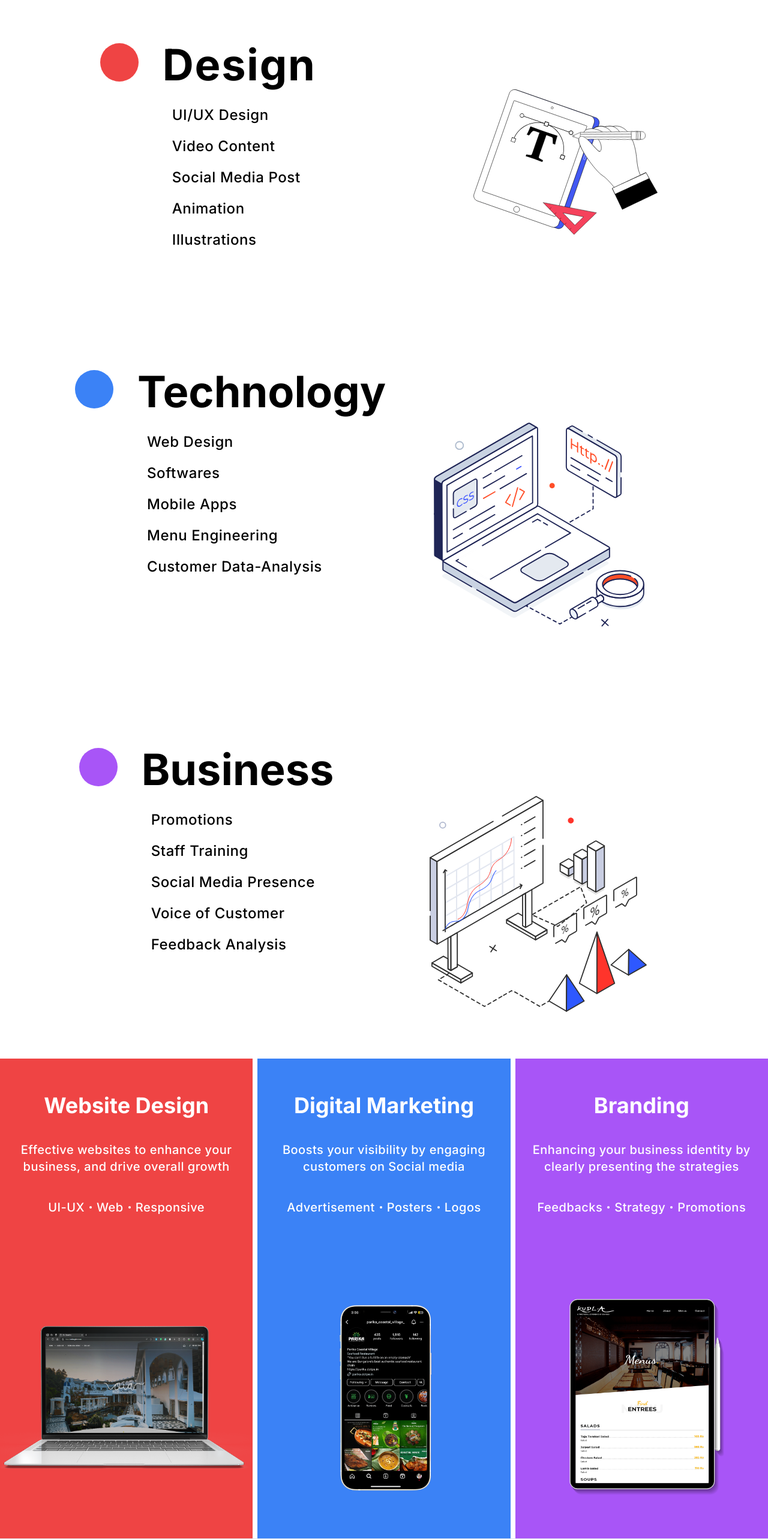
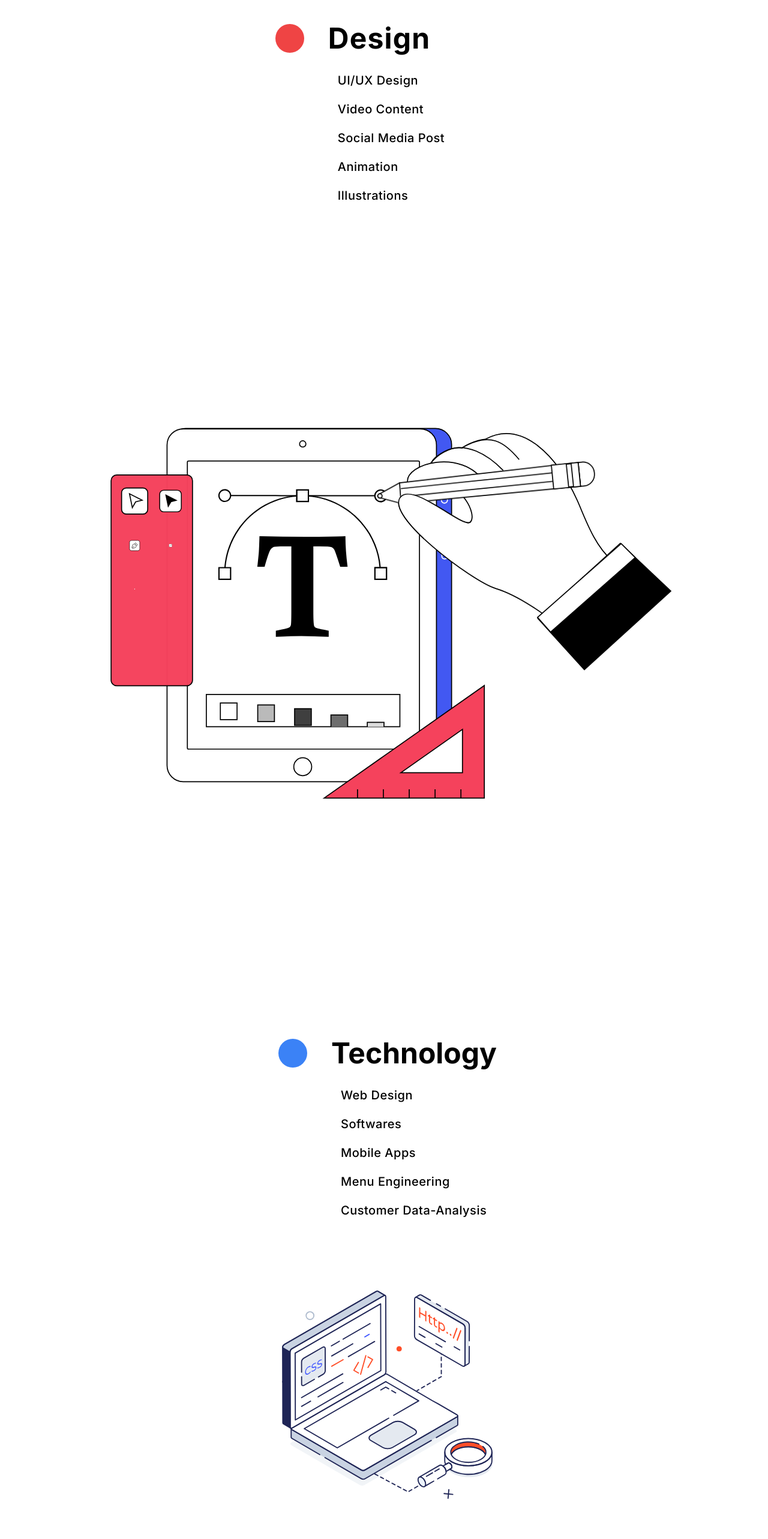
Before and after one commit to kanishkacodes/explorex, a Next.js app: page /Services in a window 1280 px wide. Shown: the part 120-2686 px from the top of the page at 60% size. Built offline with nearby package versions, Linux system fonts and the light colour scheme.

Commit message:
fixed tailwind

```diff
--- a/src/components/Business.tsx
+++ b/src/components/Business.tsx
@@ -22,15 +22,15 @@ function Business() {
   }, [controls, inView]);
 
   return (
-    <div className="ml-3 md:ml-0">
-      <div className="md:flex justify-center md:space-x-20 mt-20 md:mt-28">
-        <div className="flex justify-center mr-16 md:mr-0" ref={ref}>
+    <div className="ml-3 2xl:ml-0">
+      <div className="2xl:flex justify-center 2xl:space-x-20 mt-20 2xl:mt-28">
+        <div className="flex justify-center mr-16 2xl:mr-0" ref={ref}>
           <motion.main
             initial="hidden"
             animate={controls}
             variants={textVariants}
             transition={{ duration: 0.5, delay: 0.2 }}
-            className="md:w-16 md:h-16 w-12 h-12 rounded-full bg-purple-500 flex justify-end"
+            className="2xl:w-16 2xl:h-16 w-12 h-12 rounded-full bg-purple-500 flex justify-end"
           ></motion.main>
 
           <div>
@@ -39,7 +39,7 @@ function Business() {
               animate={controls}
               variants={textVariants}
               transition={{ duration: 0.5, delay: 0.2 }}
-              className="ml-10 font-bold text-5xl md:text-7xl text-black"
+              className="ml-10 font-bold text-5xl 2xl:text-7xl text-black"
             >
               Business
             </motion.h1>
@@ -51,7 +51,7 @@ function Business() {
                   animate={controls}
                   variants={textVariants}
                   transition={{ duration: 0.5, delay: delays[index] }}
-                  className="mt-5 mb-5 md:text-2xl text-xl tracking-wide text-black font-medium"
+                  className="mt-5 mb-5 2xl:text-2xl text-xl tracking-wide text-black font-medium"
                 >
                   {text}
                 </motion.p>
@@ -65,6 +65,7 @@ function Business() {
           animate={controls}
           variants={textVariants}
           transition={{ duration: 0.5, delay: 0.4 }}
+          className="flex justify-center"
         >
           <LottieAnimation animationPath="/Assets/business.json" />
         </motion.div>
--- a/src/components/Cardmain.tsx
+++ b/src/components/Cardmain.tsx
@@ -1,19 +1,19 @@
-import React from 'react'
-import Card1 from "@/components/Card1"
-import Card2 from "@/components/Card2"
-import Card3 from "@/components/Card3"
-import Carda from '@/components/Carda'
-import Cardb from '@/components/Cardb'
-import Cardc from '@/components/Cardc'
+import React from 'react';
+import Card1 from "@/components/Card1";
+import Card2 from "@/components/Card2";
+import Card3 from "@/components/Card3";
+import Carda from '@/components/Carda';
+import Cardb from '@/components/Cardb';
+import Cardc from '@/components/Cardc';
 
 function Cardmain() {
   return (
-    <div className='md:flex md:space-x-2 space-x-0  '>
-      <div className='w-full h-screen md:w-1/3  '><Carda/></div>
-      <div className='w-full h-screen md:w-1/3 '><Cardb/></div>
-      <div className='w-full h-screen md:w-1/3  '><Cardc/></div>
+    <div className='2xl:flex 2xl:space-x-2 space-x-0'>
+      <div className='w-full h-screen 2xl:w-1/3'><Carda/></div>
+      <div className='w-full h-screen 2xl:w-1/3'><Cardb/></div>
+      <div className='w-full h-screen 2xl:w-1/3'><Cardc/></div>
     </div>
-  )
+  );
 }
 
-export default Cardmain
+export default Cardmain;
--- a/src/components/Design.tsx
+++ b/src/components/Design.tsx
@@ -1,4 +1,4 @@
-//Design.tsx
+// Design.tsx
 "use client";
 import React, { useEffect } from "react";
 import { motion, useAnimation } from "framer-motion";
@@ -26,14 +26,14 @@ function Design() {
 
   return (
     <div className="">
-      <div className="md:flex justify-center md:space-x-40 mt-20 md:mt-28">
-        <div className="flex justify-center mr-20 md:mr-0" ref={ref}>
+      <div className="2xl:flex justify-center 2xl:space-x-40 mt-20 2xl:mt-28">
+        <div className="flex justify-center mr-20 2xl:mr-0" ref={ref}>
           <motion.main
             initial="hidden"
             animate={controls}
             variants={textVariants}
             transition={{ duration: 0.4, delay: 0.1 }}
-            className="md:w-16 md:h-16 w-12  h-12 rounded-full bg-red-500"
+            className="2xl:w-16 2xl:h-16 w-12 h-12 rounded-full bg-red-500"
           ></motion.main>
 
           <div>
@@ -42,7 +42,7 @@ function Design() {
               animate={controls}
               variants={textVariants}
               transition={{ duration: 0.4, delay: 0.1 }}
-              className="ml-10 font-bold tracking-wide text-5xl md:text-7xl text-black"
+              className="ml-10 font-bold tracking-wide text-5xl 2xl:text-7xl text-black"
             >
               Design
             </motion.h1>
@@ -54,7 +54,7 @@ function Design() {
                   animate={controls}
                   variants={textVariants}
                   transition={{ duration: 0.4, delay: delays[index] }}
-                  className="mt-5 mb-5 md:text-2xl text-xl tracking-wide text-black font-medium"
+                  className="mt-5 mb-5 2xl:text-2xl text-xl tracking-wide text-black font-medium"
                 >
                   {text}
                 </motion.p>
@@ -68,7 +68,7 @@ function Design() {
           animate={controls}
           variants={textVariants}
           transition={{ duration: 0.4, delay: 0.3 }}
-          className="md:w-1/3"
+          className="2xl:w-1/3   flex justify-center"
         >
           {inView && <LottieAnimation animationPath="/Assets/Design.json" />}
         </motion.div>
--- a/src/components/Hero.tsx
+++ b/src/components/Hero.tsx
@@ -21,14 +21,14 @@ const Hero: React.FC = () => {
 
   return (
     <div>
-      <div className="md:flex justify-center space-x-6">
+      <div className="xl:flex justify-center space-x-6">
         <motion.div
           ref={ref}
           initial="hidden"
           animate={controls}
           variants={textVariants}
           transition={{ duration: 0.5, delay: 0.25 }}
-          className="mr-0 md:mr-6 lg:mr-9 flex lg:justify-start justify-center"
+          className="mr-0  xl:mr-9 2xl:mr-9 flex xl:justify-start 2xl:justify-start justify-center"
         >
           <LottieAnimation animationPath="/Assets/OnlineChat.json" />
         </motion.div>
@@ -40,19 +40,19 @@ const Hero: React.FC = () => {
           transition={{ duration: 0.5, delay: 0.5 }}
 
         >
-          <h1 className="font-bold tracking-wide text-5xl md:text-6xl lg:text-7xl text-black mt-0 md:mt-14 lg:mt-28">
+          <h1 className="font-bold tracking-wide text-5xl  xl:text-7xl 2xl:text-7xl text-black mt-0  xl:mt-28 2xl:mt-28">
             Design
           </h1>
-          <h1 className="font-bold tracking-wide text-5xl md:text-6xl lg:text-7xl text-black">
+          <h1 className="font-bold tracking-wide text-5xl  xl:text-7xl 2xl:text-7xl text-black">
             Transform
           </h1>
-          <h1 className="font-bold tracking-wide text-5xl md:text-6xl lg:text-7xl text-black">
+          <h1 className="font-bold tracking-wide text-5xl  xl:text-7xl 2xl:text-7xl text-black">
             Accelerate
           </h1>
-          <p className="text-2xl md:text-3xl tracking-wide text-black font-medium mt-5">
+          <p className="text-2xl xl:text-3xl 2xl:text-3xl tracking-wide text-black font-medium mt-5">
             We Revolutionize Customer Experience
           </p>
-          <p className="text-2xl md:text-3xl tracking-wide text-black font-medium">
+          <p className="text-2xl xl:text-3xl 2xl:text-3xl tracking-wide text-black font-medium">
             Using Technology, Data & Science.
           </p>
         </motion.div>
--- a/src/components/Hero2.tsx
+++ b/src/components/Hero2.tsx
@@ -1,4 +1,4 @@
-"use client"
+"use client";
 import React, { useEffect } from "react";
 import { motion, useAnimation } from "framer-motion";
 import LottieAnimation from "@/components/LottieAnimation";
@@ -20,14 +20,14 @@ function Hero2() {
   }, [controls, inView]);
 
   return (
-    <div className="ml-5 mr-5 md:mt-80 md:ml-72 md:mr-72">
+    <div className="ml-5 mr-5 xl:mt-80 2xl:mt-80 xl:ml-72 2xl:ml-72 xl:mr-72 2xl:mr-72">
       <div className="mt-10">
         <motion.h1
           initial="hidden"
           animate={controls}
           variants={textVariants}
           transition={{ duration: 0.5, delay: 0.25 }}
-          className="font-bold md:text-5xl text-3xl text-black"
+          className="font-bold xl:text-5xl 2xl:text-5xl text-3xl text-black"
         >
           We are a unique creative agency that combines design expertise with technology, data and intelligence.
         </motion.h1>
@@ -40,7 +40,7 @@ function Hero2() {
             animate={controls}
             variants={textVariants}
             transition={{ duration: 0.5, delay: 0.25 }}
-            className="w-full md:w-1/2"
+            className="w-full xl:w-3/5 2xl:w-3/5"
           >
             <LottieAnimation animationPath="/Assets/Animation.json" />
           </motion.div>
--- a/src/components/Hero3.tsx
+++ b/src/components/Hero3.tsx
@@ -1,4 +1,4 @@
-"use client"
+"use client";
 import React, { useEffect } from "react";
 import { motion, useAnimation } from "framer-motion";
 import LottieAnimation from "@/components/LottieAnimation";
@@ -9,10 +9,8 @@ const textVariants = {
   visible: { opacity: 1, y: 0 },
 };
 
-
 function Hero3() {
-
-    const controls = useAnimation();
+  const controls = useAnimation();
   const [ref, inView] = useInView({ triggerOnce: true });
 
   useEffect(() => {
@@ -22,24 +20,22 @@ function Hero3() {
   }, [controls, inView]);
 
   return (
-    <div className="ml-5 mr-5 md:ml-72 md:mr-72 ">
-      <div className="mt-10"  ref={ref}>
+    <div className="ml-5 mr-5 xl:ml-72 2xl:ml-72 xl:mr-72 2xl:mr-72">
+      <div className="mt-10" ref={ref}>
         <motion.h1
           initial="hidden"
           animate={controls}
           variants={textVariants}
           transition={{ duration: 0.5, delay: 0.25 }}
-          className="font-bold md:text-5xl text-3xl text-black"
+          className="font-bold xl:text-5xl 2xl:text-5xl text-3xl text-black"
         >
-         As trend-setters in UI/UX, technology, and business solutions, we partner with clients to simplify, strengthen, and transform their businesses.
+          As trend-setters in UI/UX, technology, and business solutions, we partner with clients to simplify, strengthen, and transform their businesses.
         </motion.h1>
       </div>
 
-      <div>
-
-      </div>
+      <div></div>
     </div>
-  )
+  );
 }
 
-export default Hero3
+export default Hero3;
--- a/src/components/Technology.tsx
+++ b/src/components/Technology.tsx
@@ -1,4 +1,4 @@
-//Technology.tsx
+// Technology.tsx
 "use client";
 import React, { useEffect, Suspense } from "react";
 import { motion, useAnimation } from "framer-motion";
@@ -26,15 +26,15 @@ function Technology() {
   }, [controls, inView]);
 
   return (
-    <div className="ml-3 md:ml-0">
-      <div className="md:flex justify-center mt-20 md:mt-28">
+    <div className="ml-3 2xl:ml-0">
+      <div className="2xl:flex justify-center mt-20 2xl:mt-28">
         <div className="flex justify-center" ref={ref}>
           <motion.main
             initial="hidden"
             animate={controls}
             variants={textVariants}
             transition={{ duration: 0.4, delay: 0.1 }}
-            className="md:w-16 md:h-16 w-12 h-12 rounded-full bg-blue-500 flex justify-end"
+            className="2xl:w-16 2xl:h-16 w-12 h-12 rounded-full bg-blue-500 flex justify-end"
           ></motion.main>
 
           <div>
@@ -43,7 +43,7 @@ function Technology() {
               animate={controls}
               variants={textVariants}
               transition={{ duration: 0.4, delay: 0.1 }}
-              className="ml-10 font-bold text-5xl md:text-7xl text-black"
+              className="ml-10 font-bold text-5xl 2xl:text-7xl text-black"
             >
               Technology
             </motion.h1>
@@ -55,7 +55,7 @@ function Technology() {
                   animate={controls}
                   variants={textVariants}
                   transition={{ duration: 0.4, delay: delays[index] }}
-                  className="mt-5 mb-5 md:text-2xl text-xl tracking-wide text-black font-medium"
+                  className="mt-5 mb-5 2xl:text-2xl text-xl tracking-wide text-black font-medium"
                 >
                   {text}
                 </motion.p>
@@ -69,6 +69,7 @@ function Technology() {
           animate={controls}
           variants={textVariants}
           transition={{ duration: 0.4, delay: 0.3 }}
+          className="flex justify-center"
         >
           <Suspense fallback={<div>Loading animation...</div>}>
             <LottieAnimation animationPath="/Assets/Coding.json" />
--- a/src/components/Workedwith.tsx
+++ b/src/components/Workedwith.tsx
@@ -29,8 +29,8 @@ const Workedwith: React.FC = () => {
   ];
 
   return (
-    <div className=" mt-7 ml-5 mr-5 md:ml-72 md:mr-72 mb-20">
-      <div className="grid grid-cols-3 md:grid-cols-6 gap-x-5 gap-y-0 justify-items-center">
+    <div className="mt-7 ml-5 mr-5 xl:ml-72 2xl:ml-72 xl:mr-72 2xl:mr-72 mb-20">
+      <div className="grid grid-cols-3 xl:grid-cols-6 2xl:grid-cols-6 gap-x-5 gap-y-0 justify-items-center">
         {images.map((src, index) => (
           <motion.div
             key={index}
@@ -39,7 +39,7 @@ const Workedwith: React.FC = () => {
             animate={controls}
             variants={imageVariants}
             transition={{ duration: 0.5, delay: index * 0.1 }}
-            className="w-40  md:w-80  mb-5"
+            className="w-40 xl:w-80 2xl:w-80 mb-5"
           >
             <Image src={src} alt={`Logo ${index + 1}`} width={1800} height={400} />
           </motion.div>
```
